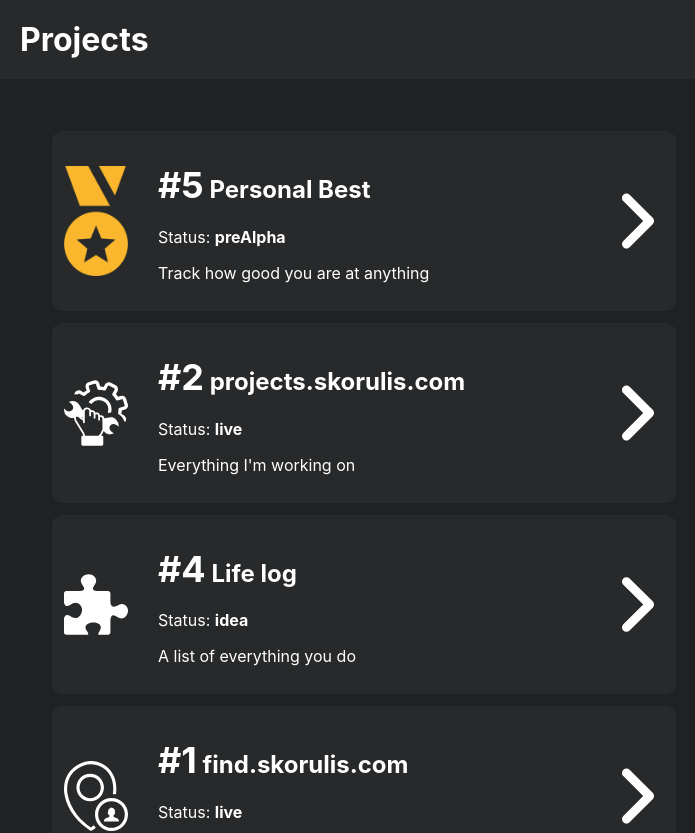
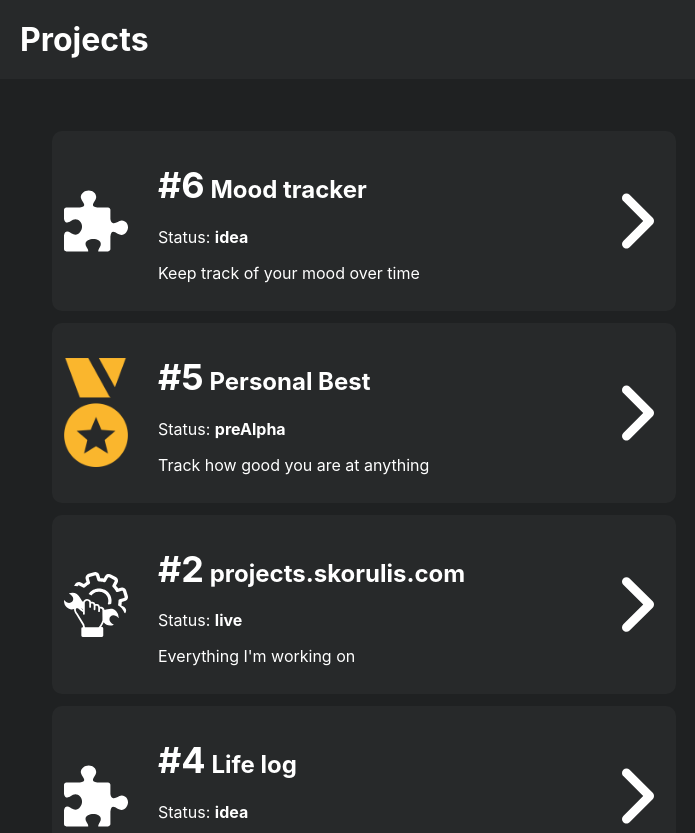
Before and after one commit to skorulis/projects.skorulis.com, a React (Create React App) app: page /#/ in a window 1280 px wide. Shown: the top 833 px of the page, without its empty margins (0-695 px from the left). Built offline with nearby package versions, Linux system fonts and the light colour scheme.

Commit message:
Add another project

```diff
--- /dev/null
+++ b/src/data/project6.md
@@ -0,0 +1,5 @@
+### Brief
+
+In order to track down negative mood triggers in a scientific manner I need to keep track of my mood in relation to possible trigger events.
+
+My thought is to have a free slider for my general mood for a numeric value as well as a a way to enter more subjective free text values.
--- a/src/data/projects.json
+++ b/src/data/projects.json
@@ -75,5 +75,17 @@
                 "url": "https://github.com/skorulis/PersonalBest"
             }
         ]
+    },
+    {
+        "id": 6,
+        "icon": "/icons/unknown.svg",
+        "name": "Mood tracker",
+        "shortBrief": "Keep track of your mood over time",
+        "status": "idea",
+        "lastUpdate": "2022-10-23",
+        "images": [],
+        "sourceCode": [
+
+        ]
     }
 ]
--- a/src/scene/ProjectDetails.tsx
+++ b/src/scene/ProjectDetails.tsx
@@ -43,6 +43,9 @@ export class ProjectDetails extends Component<ProjectDetailsProps, {details?: st
                 src: `/images/${string}`
             }
         }).reverse()
+        if (images.length == 0) {
+            return;
+        }
         return <div>
             <h2>Screenshots</h2>
             <Carousel images={images} style={{ height: 1728, width: 700 }} />
```
